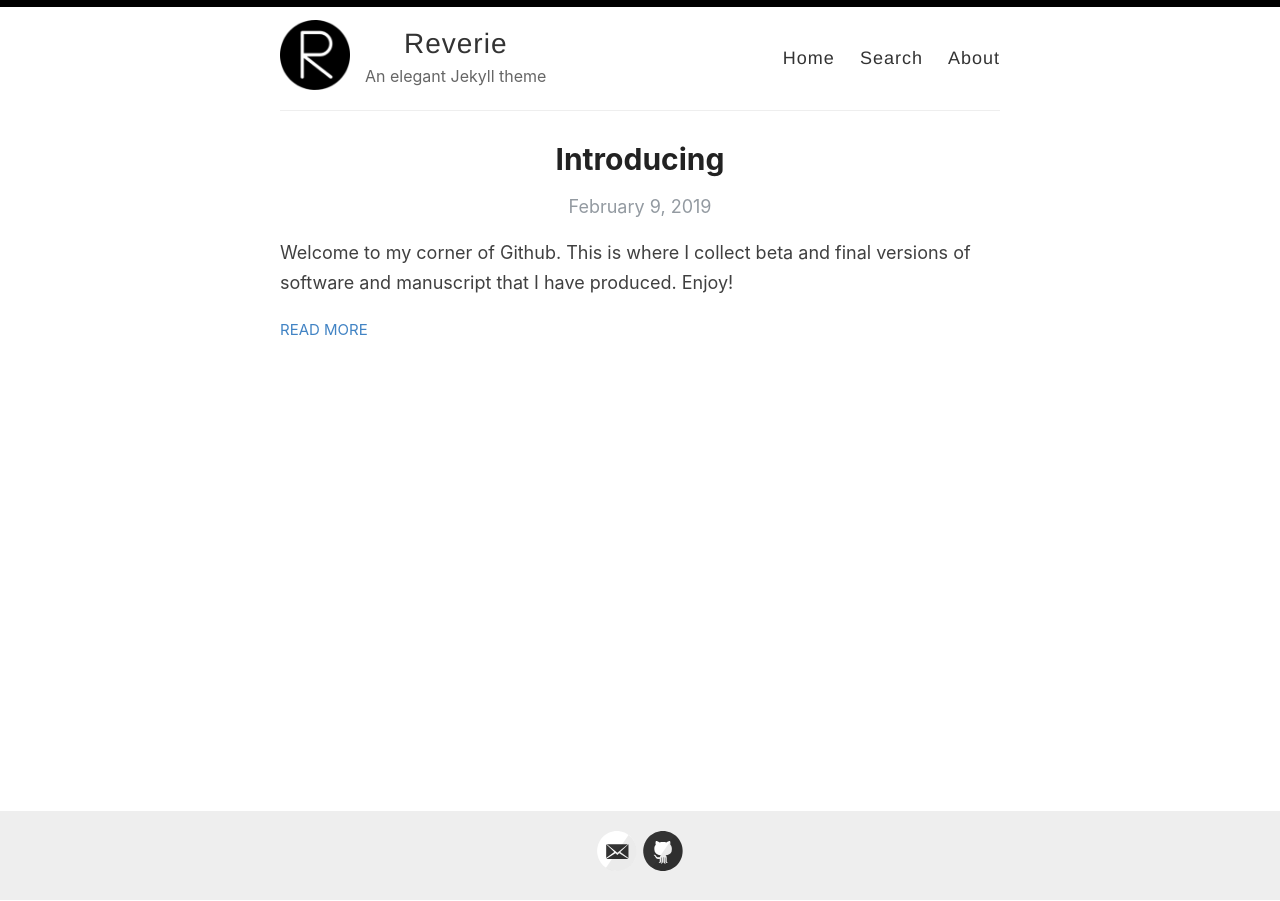
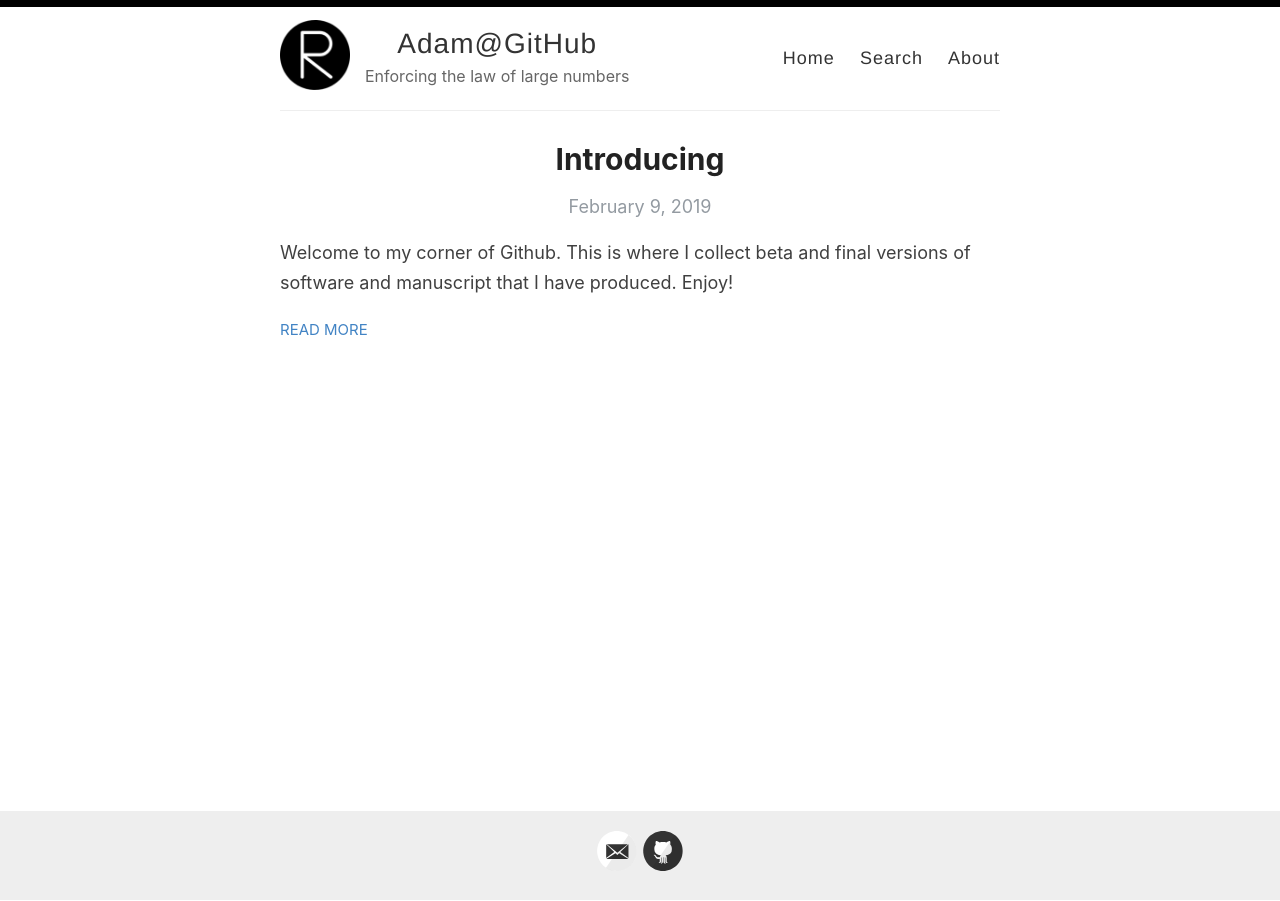
Before and after one commit to adam-lund/adam-lund.github.io, a Jekyll site: the page built from index.html, in a window 1280 px wide. Built offline with Jekyll 4.4.1, drawn with Linux system fonts in a browser that asks for light colours; the list of posts is cut into pages by our own code.

Commit message:
trying my hand

```diff
--- a/_config.yml
+++ b/_config.yml
@@ -3,13 +3,13 @@
 #
 
 # Name of your site (displayed in the header)
-name: Reverie
+name: Adam@GitHub
 
 # Name of the author
-author: Amit Merchant
+author: Adam Lund
 
 # Short bio or description (displayed in the header)
-description: An elegant Jekyll theme
+description: Enforcing the law of large numbers
 
 # URL of your avatar or profile pic (you could use your GitHub profile pic)
 avatar: /images/reverie.png
@@ -22,7 +22,6 @@ avatar: /images/reverie.png
 footer-links:
   email: adam.lund@math.ku.dk
   github: tvw146
-  instagram:
   linkedin:
 
 
```
Also changed, not shown: _posts/2019-02-09-introducing.md (+1 -1 lines), images/categories.png (deleted), images/mobile-demo.png (deleted), 1 other file.
